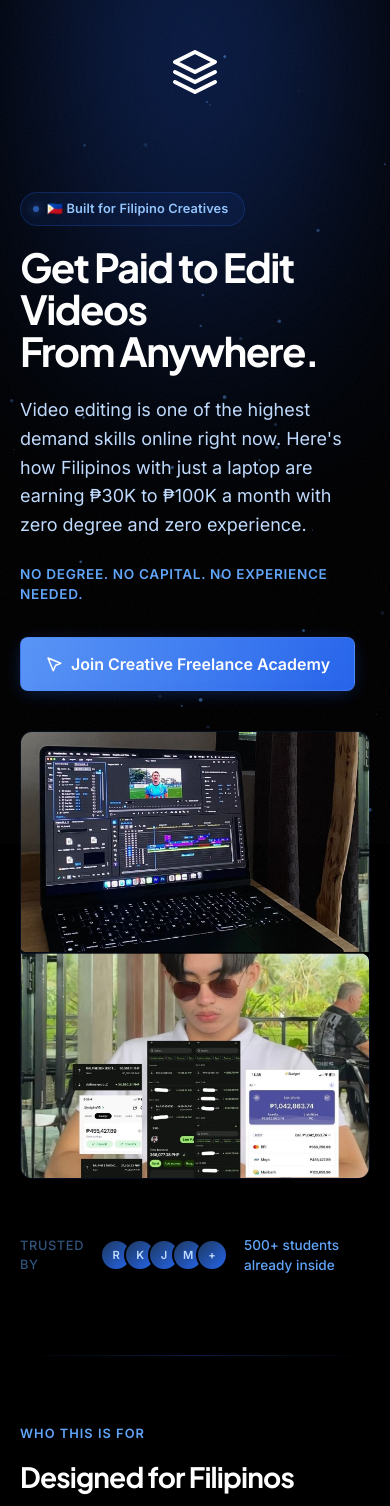
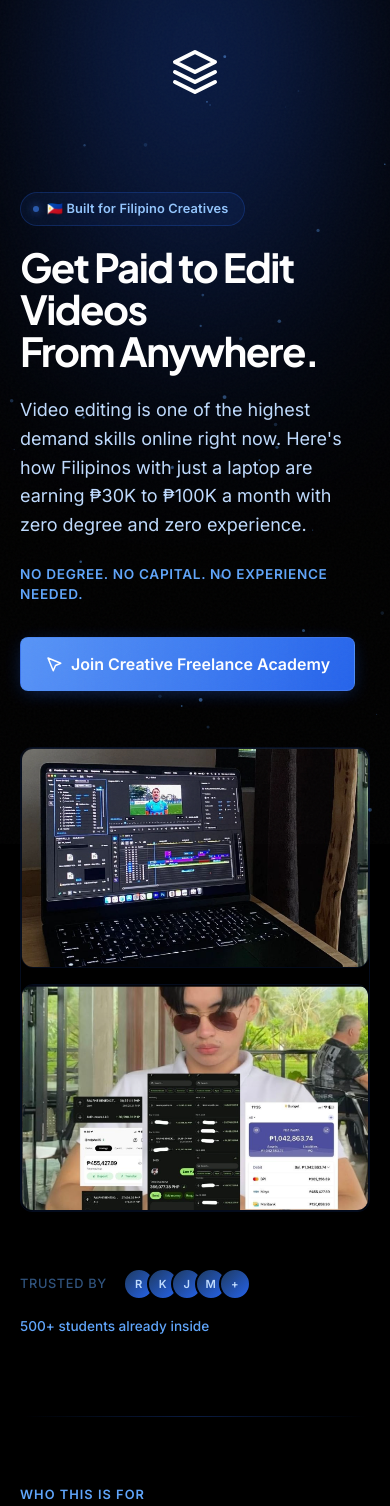
Before and after one commit to ongking-27/Ralph-Creatives, a React (Vite) app: page / in a window 390 px wide. Shown: the top 1506 px of the page. Built offline with nearby package versions, Linux system fonts and the light colour scheme.

Commit message:
Fix mobile CSS for hero images and social proof strip

```diff
--- a/src/index.css
+++ b/src/index.css
@@ -178,6 +178,33 @@ body::before {
   width: 100%;
 }
 
+.hero-image-wrapper {
+  display: flex;
+  flex-direction: column;
+  gap: 1rem;
+  width: 100%;
+  margin-top: 1rem;
+}
+
+.hero-image {
+  width: 100%;
+  height: auto;
+  border-radius: 12px;
+  border: 1px solid var(--border-color);
+  box-shadow: 0 15px 40px -10px rgba(0, 0, 0, 0.6);
+  display: block;
+}
+
+@media (min-width: 768px) {
+  .hero-image-wrapper {
+    flex-direction: row;
+    gap: 1.5rem;
+  }
+  .hero-image {
+    width: calc(50% - 0.75rem);
+  }
+}
+
 .hero-meta {
   display: flex;
   flex-direction: column;
@@ -261,6 +288,7 @@ body::before {
 .social-proof {
   display: flex;
   align-items: center;
+  flex-wrap: wrap;
   gap: 1rem;
   padding: 1rem 0;
 }
```
